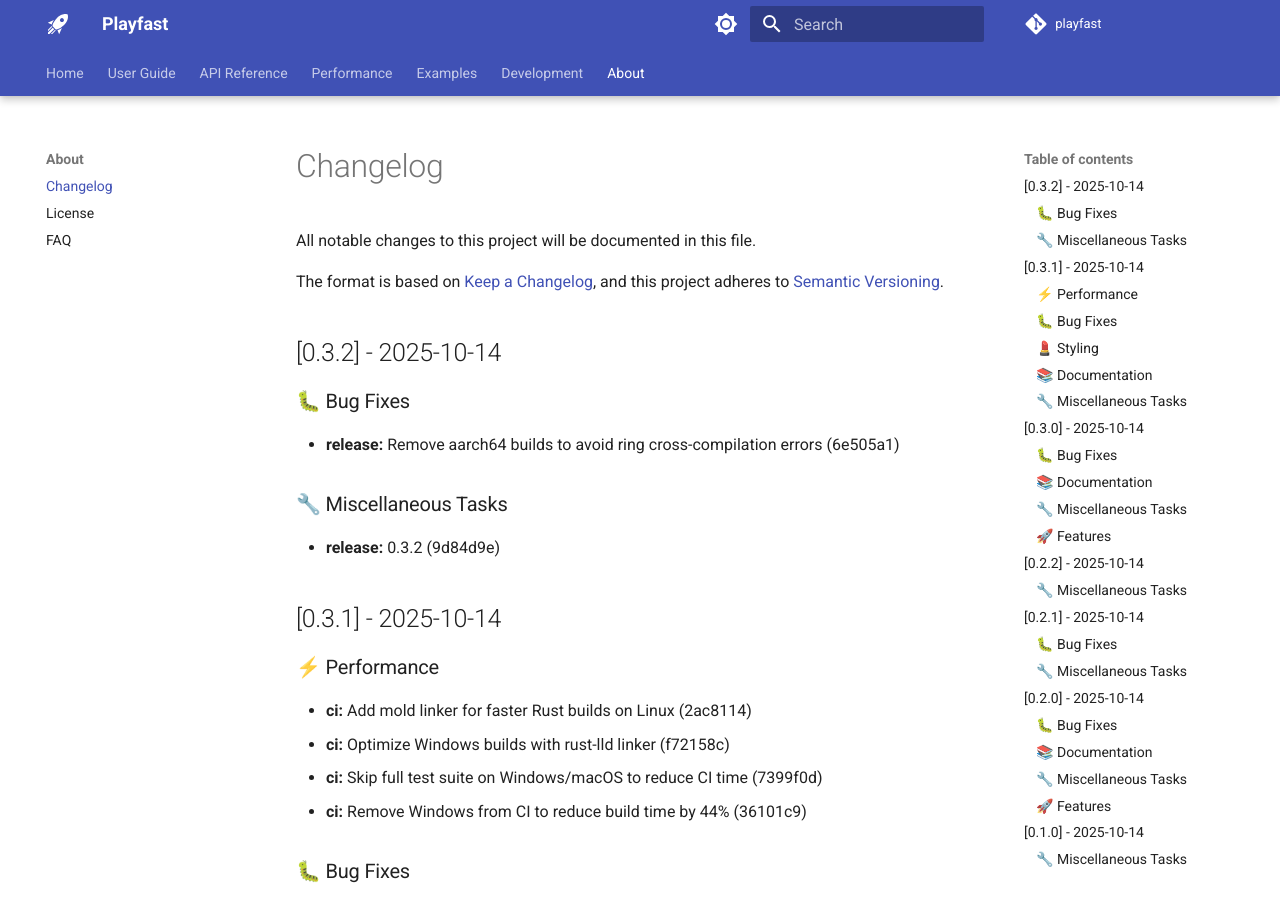
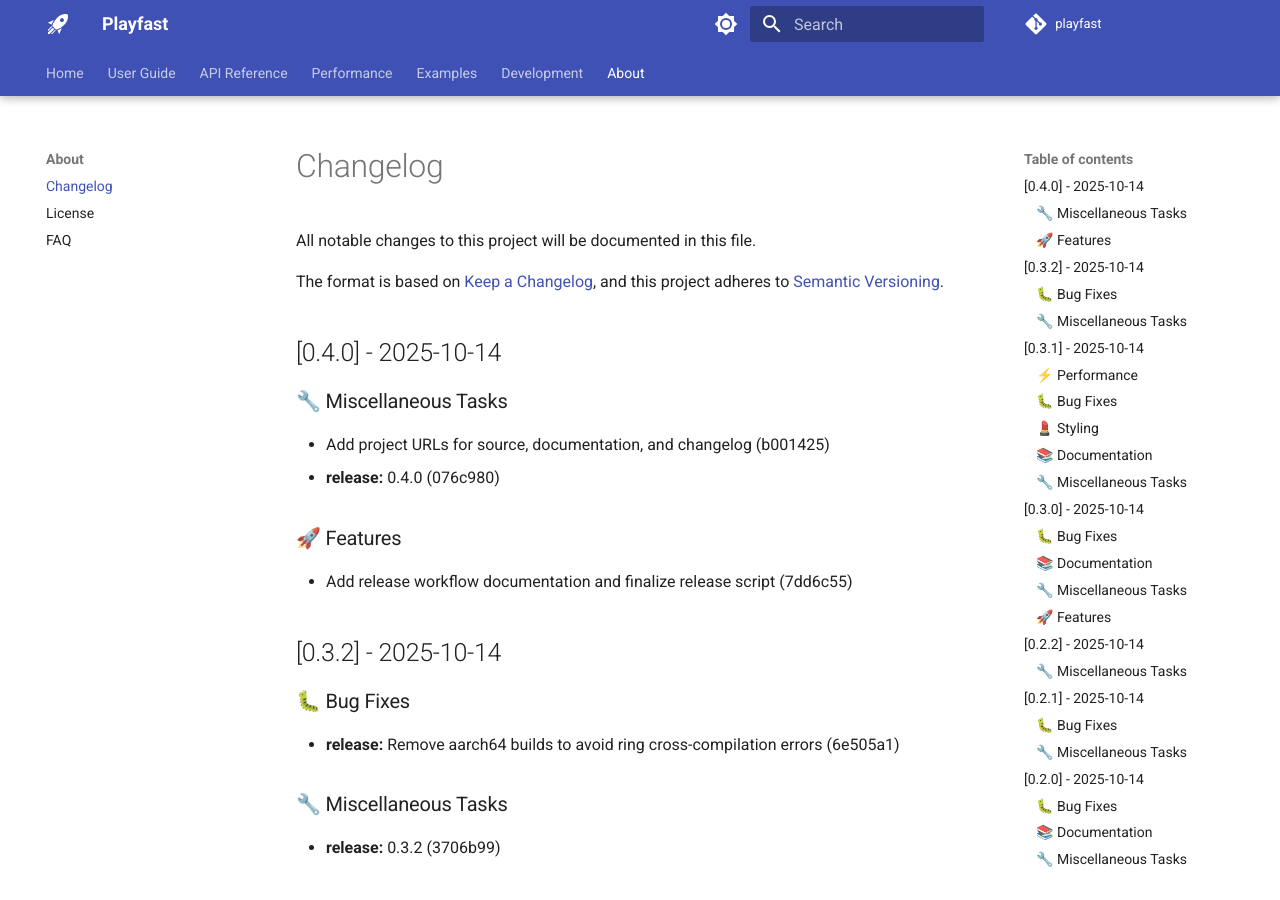
Before and after one commit to mixL1nk/playfast, an MkDocs documentation site: the page built from docs/changelog.md, in a window 1280 px wide and 900 px high. Built offline with MkDocs 1.6.1 and Material for MkDocs 9.7.7, drawn with Linux system fonts in a browser that asks for light colours; comment, search, counter and statistics services are not loaded; the version menu is left out.

Commit message:
chore(release): 0.4.0

```diff
--- a/docs/changelog.md
+++ b/docs/changelog.md
@@ -4,6 +4,17 @@ All notable changes to this project will be documented in this file.
 
 The format is based on [Keep a Changelog](https://keepachangelog.com/en/1.0.0/),
 and this project adheres to [Semantic Versioning](https://semver.org/spec/v2.0.0.html).
+
+## [0.4.0] - 2025-10-14
+
+### 🔧 Miscellaneous Tasks
+
+- Add project URLs for source, documentation, and changelog (b001425)
+- **release:** 0.4.0 (076c980)
+
+### 🚀 Features
+
+- Add release workflow documentation and finalize release script (7dd6c55)
 
 ## [0.3.2] - 2025-10-14
 
@@ -13,7 +24,7 @@ and this project adheres to [Semantic Versioning](https://semver.org/spec/v2.0.0
 
 ### 🔧 Miscellaneous Tasks
 
-- **release:** 0.3.2 (9d84d9e)
+- **release:** 0.3.2 (3706b99)
 
 ## [0.3.1] - 2025-10-14
 
--- a/pyproject.toml
+++ b/pyproject.toml
@@ -1,6 +1,6 @@
 [project]
 name = "playfast"
-version = "0.3.2"
+version = "0.4.0"
 description = "Playfast - Lightning-Fast Google Play Store Scraper"
 readme = "README.md"
 authors = [
```
Also changed, not shown: CHANGELOG.md (+12 -1 lines), 1 other file.
